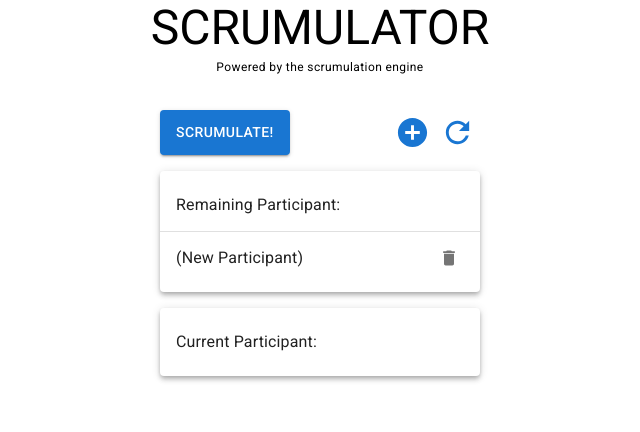
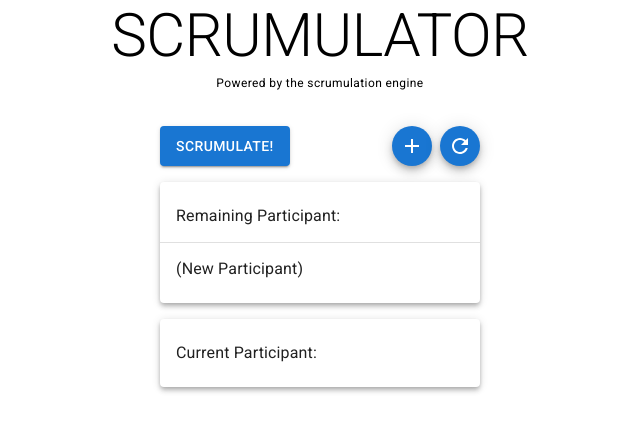
Before and after one commit to gabrielliwerant/scrumulator, a React app: page / in a window 1280 px wide. Both pictures are taken after a click on the button 732 px from the left and 132 px from the top of the page. Shown: the top 432 px of the page, without its empty margins (320-960 px from the left). Built offline with nearby package versions, Linux system fonts and the light colour scheme.

Commit message:
Refactor menu UX

```diff
--- a/src/components/Participant.js
+++ b/src/components/Participant.js
@@ -8,6 +8,7 @@ import {
   getParticipantName,
   getParticipantDraft,
   getIsEditActive,
+  getCurrent,
   getIsScrumulating
 } from '../redux/selectors';
 
@@ -15,7 +16,6 @@ import IconButton from '@mui/material/IconButton';
 import ListItemButton from '@mui/material/ListItemButton';
 import ListItemText from '@mui/material/ListItemText';
 import TextField from '@mui/material/TextField';
-import ArrowLeft from '@mui/icons-material/ArrowLeft';
 import Cancel from '@mui/icons-material/Cancel';
 import CheckCircle from '@mui/icons-material/CheckCircle';
 import Delete from '@mui/icons-material/Delete';
@@ -32,6 +32,14 @@ const useStyles = createUseStyles({
       paddingBottom: '6.5px',
       paddingTop: '6.5px'
     }
+  },
+  delete: {
+    visibility: 'hidden'
+  },
+  participant: {
+    '&:hover $delete': {
+      visibility: 'visible'
+    }
   }
 });
 
@@ -42,6 +50,7 @@ const Participant = props => {
     ticker,
     name,
     draft,
+    current,
     isEditActive,
     isScrumulating,
     edit,
@@ -72,10 +81,18 @@ const Participant = props => {
     removeParticipant(id);
   };
 
+  const getIsSelected = () => {
+    const isSelectedWhileScrumulating = ticker === index && isScrumulating;
+    const isSelectedWhileNotScrumulating = !isScrumulating && id === current;
+
+    return isSelectedWhileScrumulating || isSelectedWhileNotScrumulating;
+  };
+
   return (
     <ListItemButton
-      selected={ticker === index && isScrumulating}
+      selected={getIsSelected()}
       onClick={onClickParticipant}
+      className={classes.participant}
     >
       {isEditActive && (
         <>
@@ -102,12 +119,16 @@ const Participant = props => {
       {!isEditActive && (
         <>
           <ListItemText primary={name} />
-          <IconButton aria-label='cancel' size='small' onClick={onClickRemove}>
+          <IconButton
+            aria-label='cancel'
+            size='small'
+            onClick={onClickRemove}
+            className={classes.delete}
+          >
             <Delete fontSize='small' />
           </IconButton>
         </>
       )}
-      {ticker === index && isScrumulating && <ArrowLeft />}
     </ListItemButton>
   );
 };
@@ -118,6 +139,7 @@ Participant.propTypes = {
   ticker: PropTypes.number.isRequired,
   name: PropTypes.string.isRequired,
   draft: PropTypes.string.isRequired,
+  current: PropTypes.string.isRequired,
   isEditActive: PropTypes.bool.isRequired,
   isScrumulating: PropTypes.bool.isRequired,
   edit: PropTypes.func.isRequired,
@@ -131,6 +153,7 @@ Participant.propTypes = {
 const mapStateToProps = (state, ownProps) => ({
   name: getParticipantName(ownProps.id),
   draft: getParticipantDraft(ownProps.id),
+  current: getCurrent(),
   isEditActive: getIsEditActive(ownProps.id),
   isScrumulating: getIsScrumulating()
 });
--- a/src/components/PrimaryMenu.js
+++ b/src/components/PrimaryMenu.js
@@ -16,10 +16,10 @@ import {
 } from '../redux/selectors';
 import { makeId } from '../utils';
 
-import IconButton from '@mui/material/IconButton';
-import AddCircle from '@mui/icons-material/AddCircle';
+import Add from '@mui/icons-material/Add';
 import Button from '@mui/material/Button';
 import CircularProgress from '@mui/material/CircularProgress';
+import Fab from '@mui/material/Fab';
 import Refresh from '@mui/icons-material/Refresh';
 
 const useStyles = createUseStyles({
@@ -28,7 +28,7 @@ const useStyles = createUseStyles({
     justifyContent: 'space-between',
     marginBottom: '16px'
   },
-  loadingText: {
+  rightSeparator: {
     marginRight: '8px'
   }
 });
@@ -40,7 +40,7 @@ const PrimaryMenu = props => {
     isScrumulating,
     addOrdering,
     refreshOrdering,
-    select,
+    remove,
     refreshCurrent,
     setCurrent,
     addParticipant,
@@ -66,8 +66,11 @@ const PrimaryMenu = props => {
 
     window.setTimeout(() => {
       setCurrent(ordering[index]);
-      select(ordering[index]);
       setOff();
+
+      window.setTimeout(() => {
+        remove(ordering[index]);
+      }, 500);
     }, 1500);
   };
 
@@ -80,7 +83,7 @@ const PrimaryMenu = props => {
       >
         {isScrumulating && (
           <>
-            <span className={classes.loadingText}>
+            <span className={classes.rightSeparator}>
               Scrumulating...
             </span>
             <CircularProgress size={20} sx={{ color: 'white' }} />
@@ -90,22 +93,23 @@ const PrimaryMenu = props => {
       </Button>
 
       <nav>
-        <IconButton
+        <Fab
+          color="primary"
           aria-label="add"
           size="small"
+          onClick={onClickAdd}
+          className={classes.rightSeparator}
+        >
+          <Add />
+        </Fab>
+        <Fab
           color="primary"
-          onClick={onClickAdd}
-        >
-          <AddCircle fontSize="large" />
-        </IconButton>
-        <IconButton
-          aria-label="add"
+          aria-label="refresh"
           size="small"
-          color="primary"
           onClick={onClickRefresh}
         >
-          <Refresh fontSize="large" />
-        </IconButton>
+          <Refresh />
+        </Fab>
       </nav>
     </nav>
   );
@@ -117,7 +121,7 @@ PrimaryMenu.propTypes = {
   isScrumulating: PropTypes.bool.isRequired,
   addOrdering: PropTypes.func.isRequired,
   refreshOrdering: PropTypes.func.isRequired,
-  select: PropTypes.func.isRequired,
+  remove: PropTypes.func.isRequired,
   refreshCurrent: PropTypes.func.isRequired,
   setCurrent: PropTypes.func.isRequired,
   addParticipant: PropTypes.func.isRequired,
@@ -134,7 +138,7 @@ const mapStateToProps = () => ({
 const mapDispatchToProps = dispatch => ({
   addOrdering: id => dispatch(orderingSlice.actions.add({ id })),
   refreshOrdering: participants => dispatch(orderingSlice.actions.refresh({ participants })),
-  select: id => dispatch(orderingSlice.actions.remove({ id })),
+  remove: id => dispatch(orderingSlice.actions.remove({ id })),
   refreshCurrent: () => dispatch(currentSlice.actions.refresh()),
   setCurrent: id => dispatch(currentSlice.actions.set({ id })),
   addParticipant: id => dispatch(participantsSlice.actions.add({ id })),
--- a/src/components/Title.js
+++ b/src/components/Title.js
@@ -15,7 +15,7 @@ const Title = () => {
 
   return (
     <div className={classes.title}>
-      <Typography variant="h3" component="h1">SCRUMULATOR</Typography>
+      <Typography variant="h2" component="h1">SCRUMULATOR</Typography>
       <Typography variant="caption">
         Powered by the scrumulation engine
       </Typography>
```
